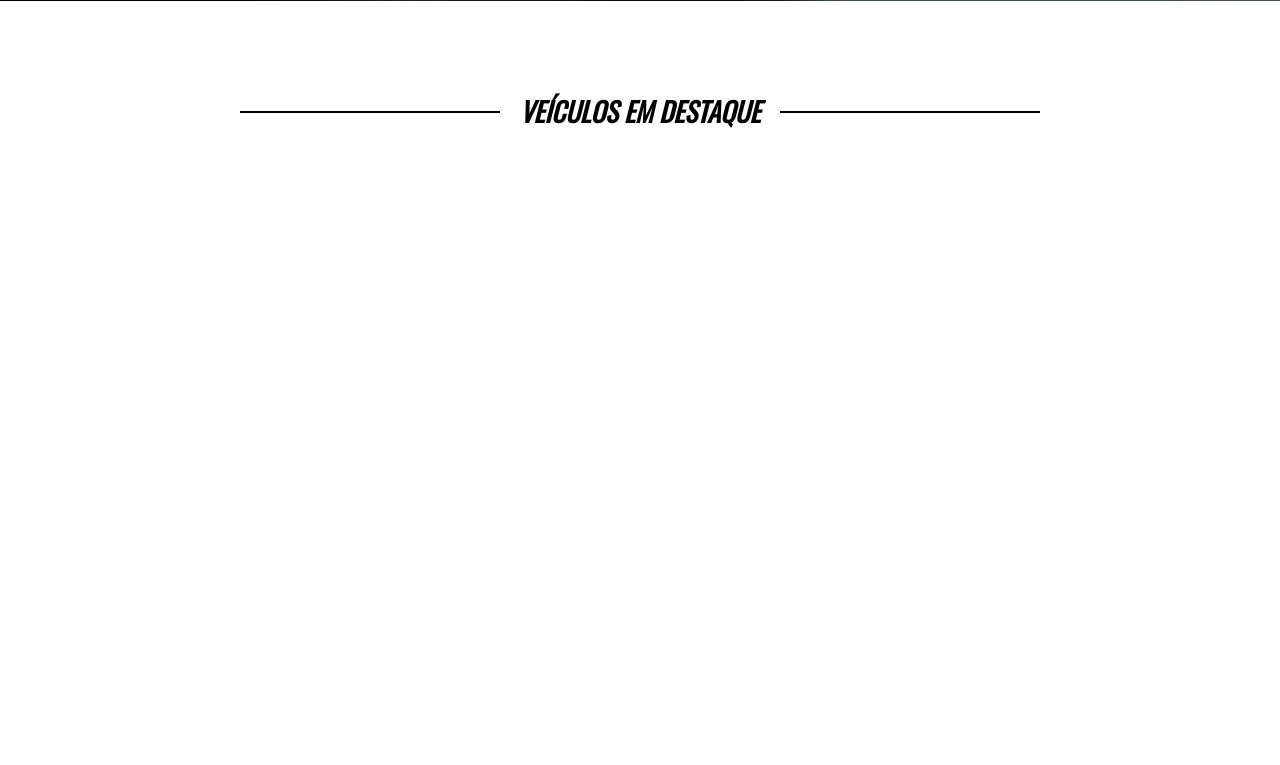
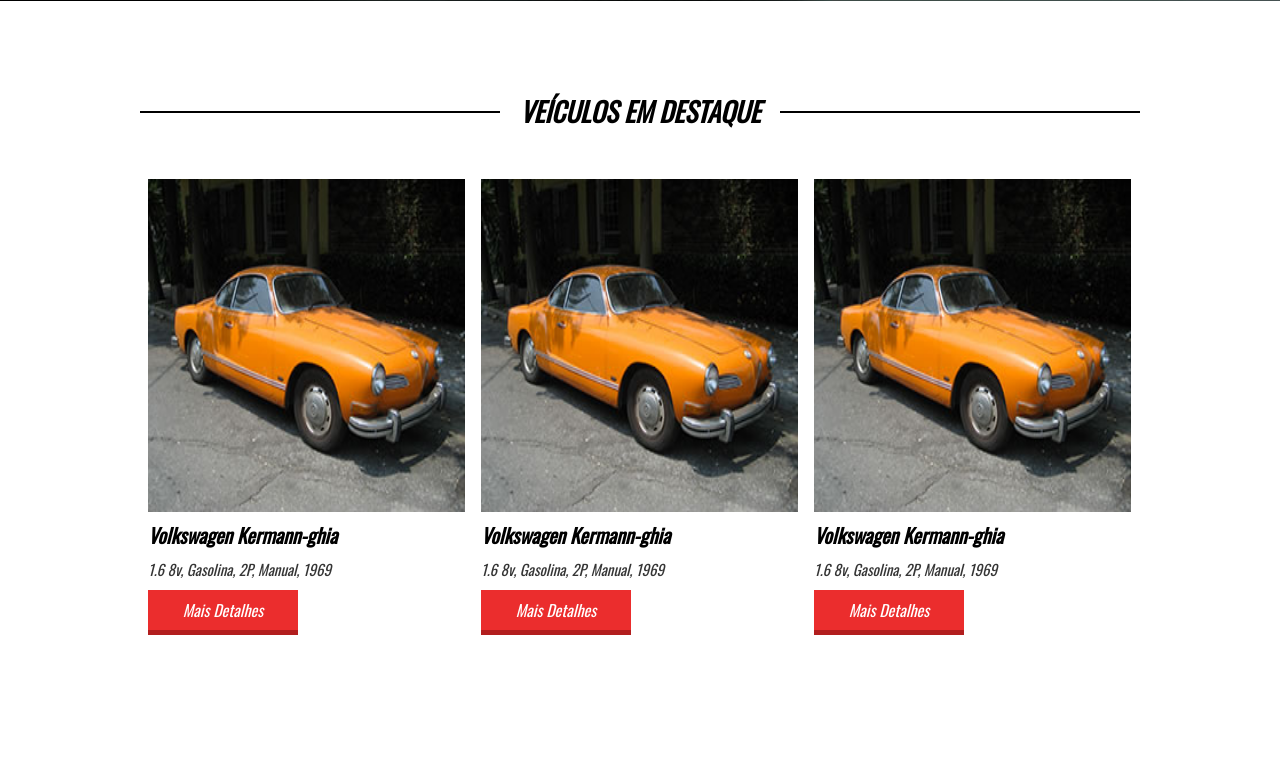
Before and after one commit to LucasSaladini/webmaster-frontend-completo, a PHP site: page / in a window 1280 px wide. Shown: the part 779-1544 px from the top of the page. Before the commit the page ends 907 px from the top, so only its background shows below. Run offline with PHP 8.4, Linux system fonts and the light colour scheme.

Commit message:
Created vehicles section

```diff
--- a/Project_05/css/style.css
+++ b/Project_05/css/style.css
@@ -151,7 +151,7 @@ section.highlight-vehicles {
 .title-line {
     position: relative;
     text-align: center;
-    max-width: 800px;
+    max-width: 1000px;
     margin: 0 auto;
 }
 
@@ -163,7 +163,7 @@ section.highlight-vehicles {
     top: 20px;
 }
 
-section.highlight-vehicles h2 {
+section.highlight-vehicles .title-line h2 {
     text-align: center;
     font-size: 27px;
     font-style: italic;
@@ -173,6 +173,54 @@ section.highlight-vehicles h2 {
     display: inline-block;
     padding: 0 20px;
 
+}
+
+section.highlight-vehicles .container {
+    max-width: 1000px;
+    padding: 40px 0;
+}
+
+.highlight-showcase {
+    float: left;
+    width: 33.3%;
+}
+
+.highlight-showcase .car-img {
+    background-image: url('/images/carro1.jpg');
+    width: 100%;
+    padding-top: 100%;
+    background-size: 100% 100%;
+    border: 8px solid white;
+}
+
+.highlight-showcase h2 {
+    padding-left: 8px;
+    color: black;
+    font-style: italic;
+    font-size: 20px;
+}
+
+.highlight-showcase p {
+    padding-left: 8px;
+    color: #353535;
+    font-size: 15px;
+    font-style: italic;
+    padding-top: 8px;
+}
+
+.highlight-showcase a {
+    margin-left: 8px;
+    color: white;
+    font-size: 16px;
+    font-style: italic;
+    width: 150px;
+    margin-top: 10px;
+    text-align: center;
+    display: block;
+    line-height: 40px;
+    background-color: #EB2D2D;
+    text-decoration: none;
+    border-bottom: 5px solid #B21E1E;
 }
 
 /* Media Queries */
@@ -222,4 +270,29 @@ section.highlight-vehicles h2 {
     .text-banner-single {
         font-size: 18px;
     }
+
+    section.highlight-vehicles .container {
+        text-align: center;
+    }
+
+    .highlight-showcase {
+        float: none;
+        width: 80%;
+        display: inline-block;
+        margin-top: 20px;
+    }
+
+    .highlight-showcase a {
+        display: inline-block;
+    }
+
+    section.highlight-vehicles .title-line h2 {
+        font-size: 23px;
+    }
 }
+
+@media screen and (max-width: 480px) {
+    .highlight-showcase {
+        width: 100%;
+    }
+}
--- a/Project_05/index.html
+++ b/Project_05/index.html
@@ -64,6 +64,43 @@
         <h2>Veículos em destaque</h2>
       </div>
       <!-- title-line -->
+      <div class="container">
+        <div class="highlight-showcase">
+          <div class="car-img"></div>
+          <!-- car-img -->
+          <div class="car-info">
+            <h2>Volkswagen Kermann-ghia</h2>
+            <p>1.6 8v, Gasolina, 2P, Manual, 1969</p>
+            <a href="#">Mais Detalhes</a>
+          </div>
+          <!-- car-info -->
+        </div>
+        <!-- highlight-showcase -->
+        <div class="highlight-showcase">
+          <div class="car-img"></div>
+          <!-- car-img -->
+          <div class="car-info">
+            <h2>Volkswagen Kermann-ghia</h2>
+            <p>1.6 8v, Gasolina, 2P, Manual, 1969</p>
+            <a href="#">Mais Detalhes</a>
+          </div>
+          <!-- car-info -->
+        </div>
+        <!-- highlight-showcase -->
+        <div class="highlight-showcase">
+          <div class="car-img"></div>
+          <!-- car-img -->
+          <div class="car-info">
+            <h2>Volkswagen Kermann-ghia</h2>
+            <p>1.6 8v, Gasolina, 2P, Manual, 1969</p>
+            <a href="#">Mais Detalhes</a>
+          </div>
+          <!-- car-info -->
+        </div>
+        <!-- highlight-showcase -->
+        <div class="clear"></div>
+      </div>
+      <!-- container -->
     </section>
     <!-- highlight-vehicles -->
   </body>
```
Also changed, not shown: Project_05/images/carro1.jpg (added).
